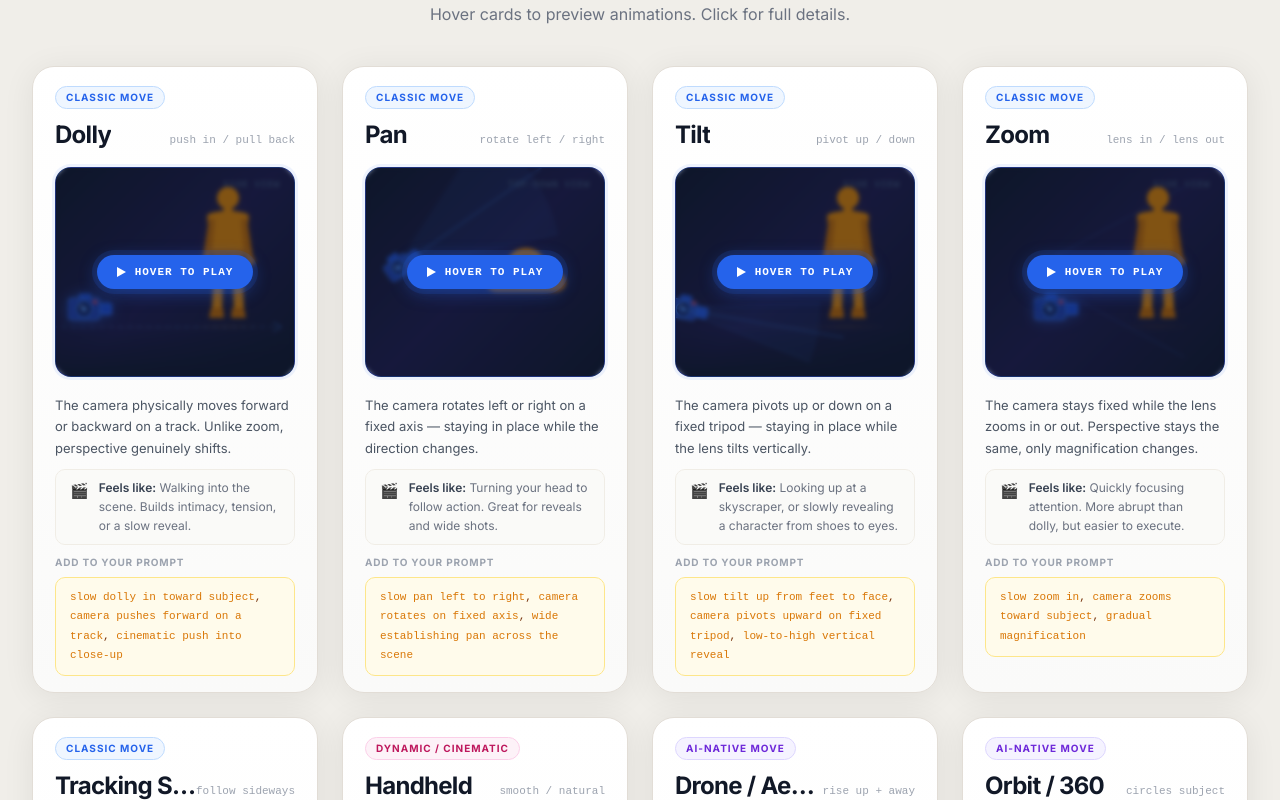
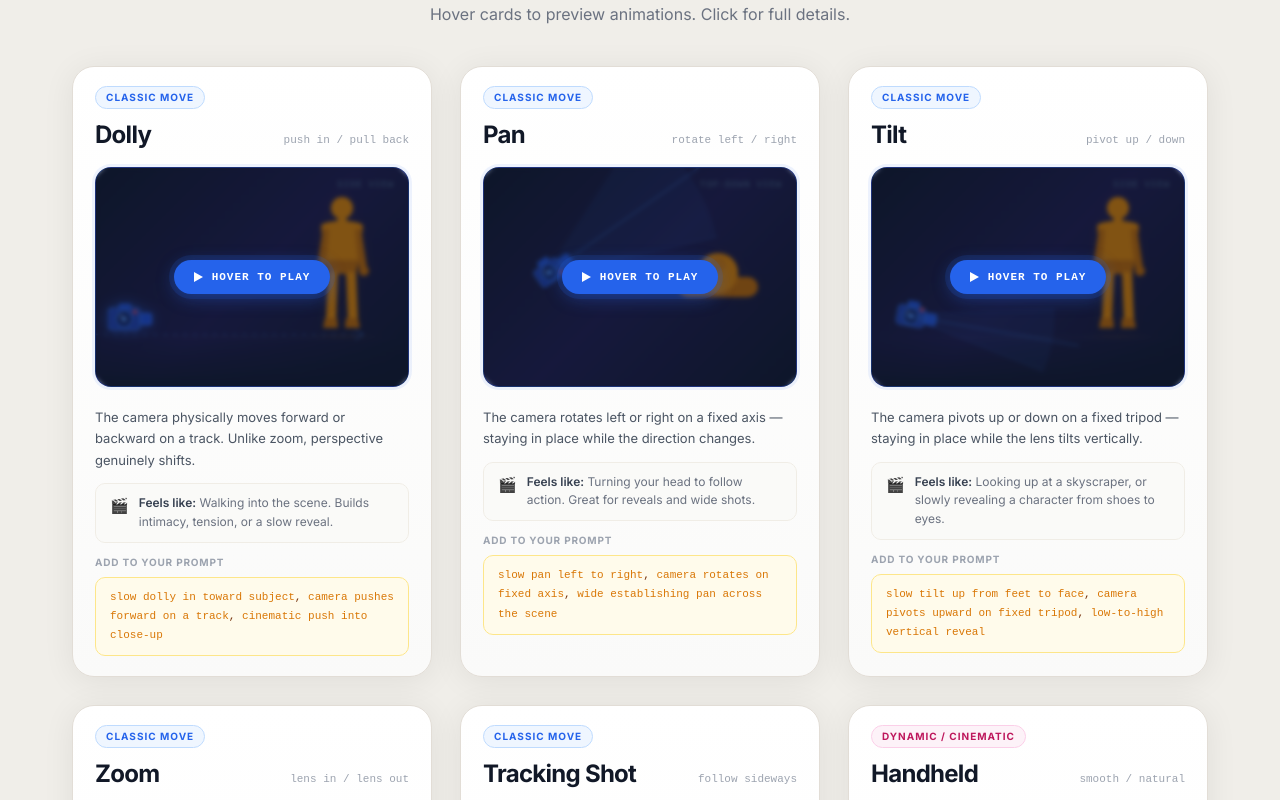
Before and after one commit to sakaarpuri/Cineworkflo, a React (Vite) app: page / in a window 1280 px wide. Shown: the part 2120-2920 px from the top of the page. Built offline with nearby package versions, Linux system fonts and the light colour scheme; no server answers; the HTML template or start-up script is replaced by a standard one.

Commit message:
Match camera move card sizing to HTML

```diff
--- a/src/components/CameraMoveCards/CameraMoveCard.css
+++ b/src/components/CameraMoveCards/CameraMoveCard.css
@@ -8,8 +8,6 @@
   overflow: hidden;
   box-shadow: 0 4px 32px rgba(0,0,0,0.07);
   transition: transform 0.3s ease, box-shadow 0.3s ease;
-  display: flex;
-  flex-direction: column;
 }
 
 .camera-move-card:hover {
@@ -55,7 +53,6 @@
   display: flex;
   align-items: baseline;
   justify-content: space-between;
-  min-height: 34px;
 }
 
 .camera-move-card__name {
@@ -63,18 +60,12 @@
   font-weight: 700;
   color: #111827;
   letter-spacing: -0.03em;
-  white-space: nowrap;
-  overflow: hidden;
-  text-overflow: ellipsis;
-  max-width: 70%;
 }
 
 .camera-move-card__tag {
   font-size: 11px;
   color: #9CA3AF;
   font-family: 'DM Mono', monospace;
-  white-space: nowrap;
-  flex-shrink: 0;
 }
 
 /* Stage (Animation Container) */
@@ -82,7 +73,7 @@
   margin: 12px 22px;
   background: linear-gradient(135deg, #0f172a 0%, #1e1b4b 50%, #0f172a 100%);
   border-radius: 16px;
-  height: 210px;
+  height: 220px;
   position: relative;
   overflow: hidden;
   border: 1.5px solid #1a2535;
@@ -260,7 +251,7 @@
 
 /* Description */
 .camera-move-card__desc {
-  padding: 6px 22px 8px;
+  padding: 8px 22px 10px;
   font-size: 13px;
   color: #4B5563;
   line-height: 1.65;
@@ -268,11 +259,11 @@
 
 /* Feel Row */
 .camera-move-card__feel-row {
-  margin: 2px 22px 10px;
+  margin: 2px 22px 12px;
   background: #FAFAF8;
   border: 1px solid #F0EDE6;
   border-radius: 10px;
-  padding: 9px 14px;
+  padding: 10px 14px;
   display: flex;
   gap: 10px;
   align-items: flex-start;
@@ -297,7 +288,7 @@
 
 /* Prompt Row */
 .camera-move-card__prompt-row {
-  margin: 0 22px 16px;
+  margin: 0 22px 20px;
 }
 
 .camera-move-card__prompt-label {
--- a/src/components/CameraMoveCards/index.jsx
+++ b/src/components/CameraMoveCards/index.jsx
@@ -160,7 +160,7 @@ function CameraMoveCard({ data }) {
 export default function CameraMoveCards() {
   return (
     <section className="py-14" style={{ background: '#F0EEE9' }}>
-      <div className="max-w-7xl mx-auto px-4 sm:px-6 lg:px-8">
+      <div className="max-w-[1200px] mx-auto px-4 sm:px-6 lg:px-8">
         <div className="text-center mb-10">
           <div className="inline-flex items-center gap-1.5 px-3 py-1.5 rounded-full text-xs font-bold tracking-wider mb-3"
                style={{ background: '#EFF6FF', border: '1px solid #BFDBFE', color: '#2563EB' }}>
@@ -175,7 +175,10 @@ export default function CameraMoveCards() {
           </p>
         </div>
 
-        <div className="grid grid-cols-1 md:grid-cols-2 lg:grid-cols-3 xl:grid-cols-4 gap-6 mb-10">
+        <div
+          className="grid gap-7 mb-10"
+          style={{ gridTemplateColumns: 'repeat(auto-fill, minmax(360px, 1fr))' }}
+        >
           {CARD_DATA.map((card) => (
             <CameraMoveCard key={card.id} data={card} />
           ))}
```
